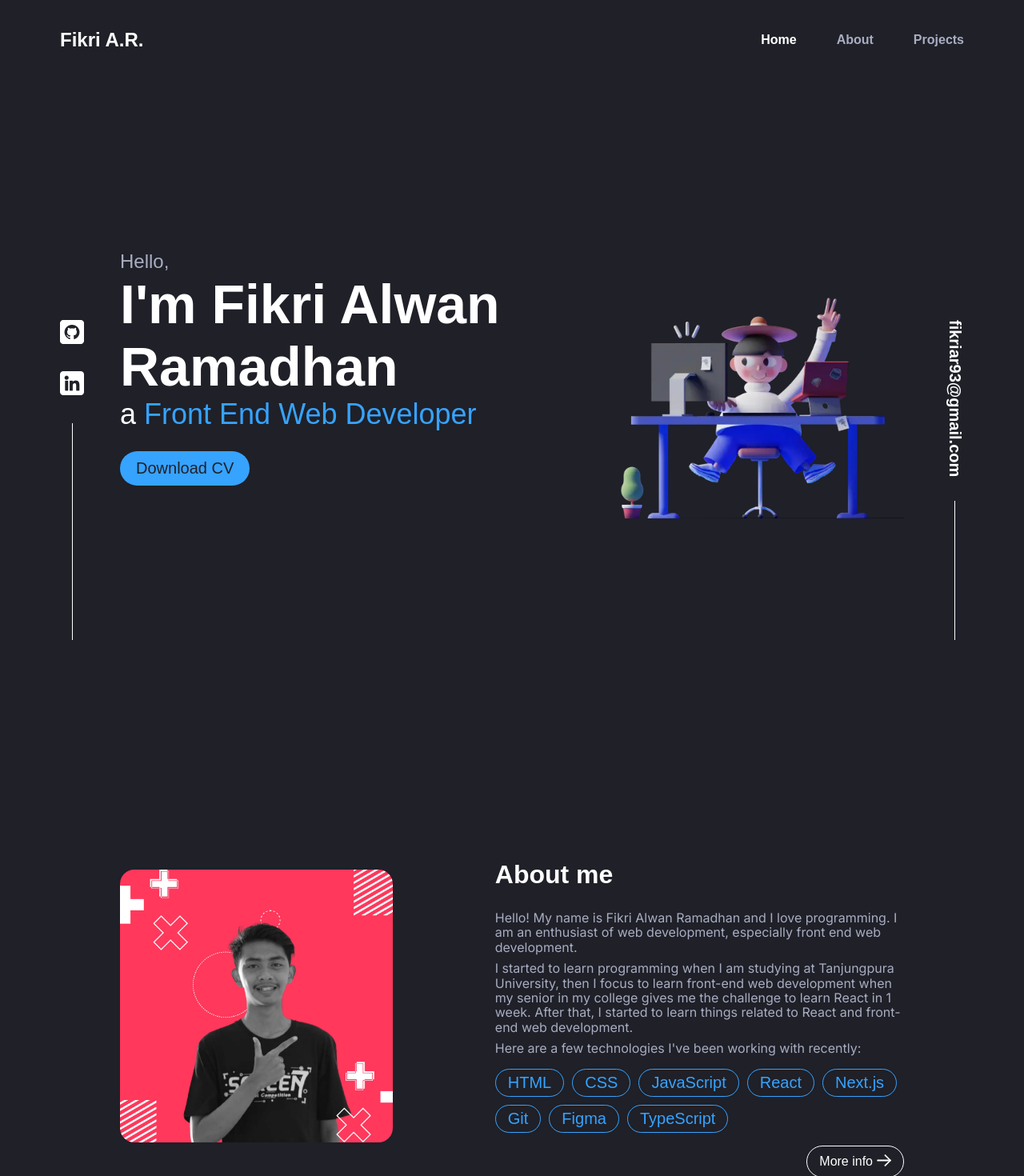
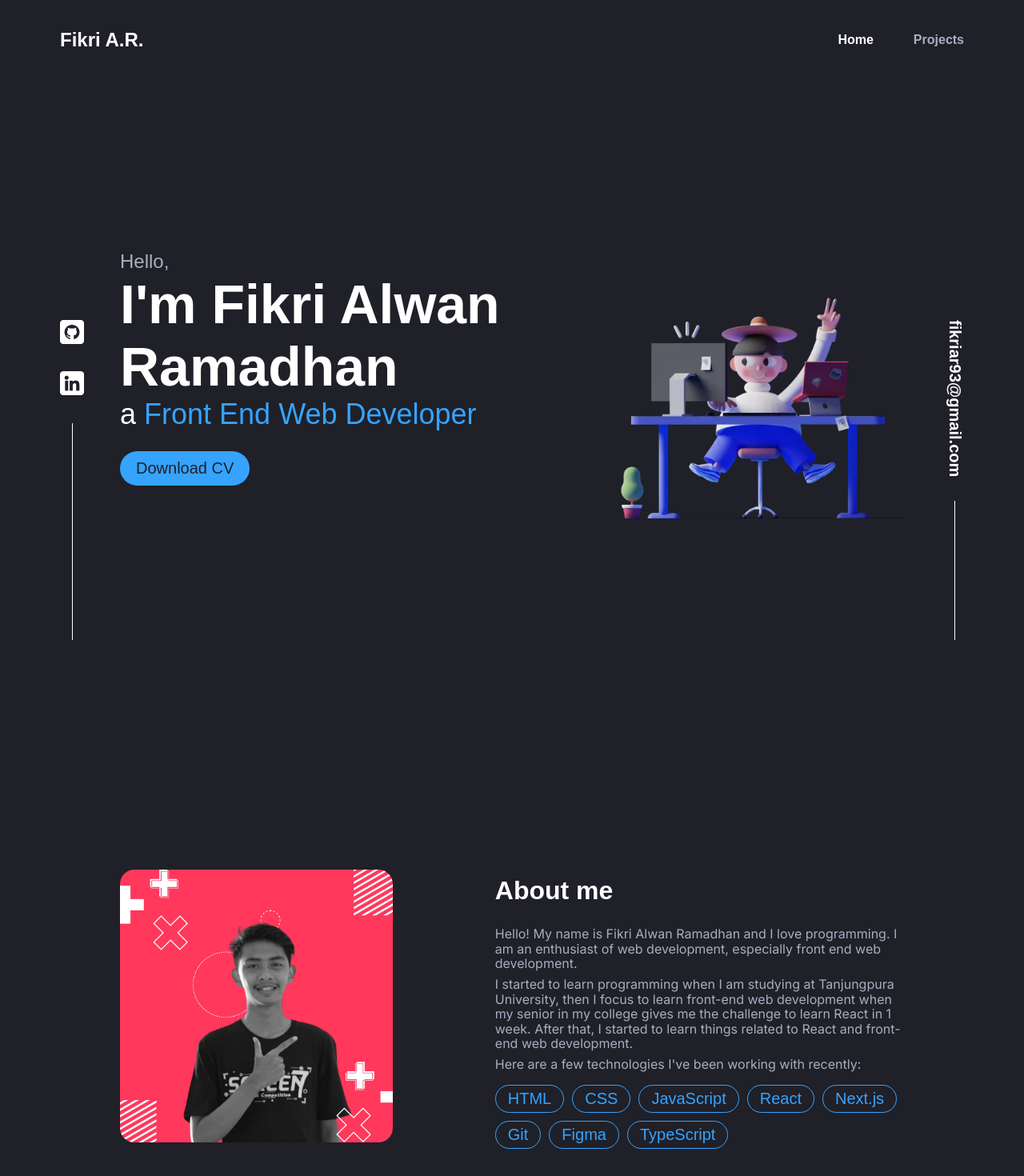
Before and after one commit to fikrialwan/fikrialwan-web, a React (Create React App) app: page / in a window 1280 px wide. Shown: the top 1470 px of the page at 80% size. Built offline with nearby package versions, Linux system fonts and the light colour scheme; a web font is replaced by a local one.

Commit message:
feat: hide about page

```diff
--- a/src/component/about/index.tsx
+++ b/src/component/about/index.tsx
@@ -3,7 +3,7 @@ import { AboutDataType } from "src/data";
 import mq from "src/styles/breakpoints";
 import theme from "src/styles/theme";
 import TechStack from "../tech-stack";
-import MoreButton from "../ui/buttons/more-button";
+// import MoreButton from "../ui/buttons/more-button";
 
 interface AboutSectionProps {
   isHome: Boolean;
@@ -95,7 +95,7 @@ export default function AboutSection({ isHome, data }: AboutSectionProps) {
             Here are a few technologies I've been working with recently:
           </p>
           <TechStack data={data.techStack!} />
-          <MoreButton title="More info" url="/about" />
+          {/* <MoreButton title="More info" url="/about" /> */}
         </article>
       </section>
     );
--- a/src/data/navigation-data.ts
+++ b/src/data/navigation-data.ts
@@ -8,10 +8,10 @@ export const navigationData: NavigationDataType[] = [
     title: "Home",
     link: "/",
   },
-  {
-    title: "About",
-    link: "/about",
-  },
+  // {
+  //   title: "About",
+  //   link: "/about",
+  // },
   {
     title: "Projects",
     link: "/projects",
--- a/src/index.tsx
+++ b/src/index.tsx
@@ -2,7 +2,7 @@ import React from "react";
 import ReactDOM from "react-dom/client";
 import App from "./App";
 import { BrowserRouter, Routes, Route } from "react-router-dom";
-import About from "src/pages/about";
+// import About from "src/pages/about";
 import Home from "src/pages/home";
 import Projects from "src/pages/projects";
 import reportWebVitals from "./reportWebVitals";
@@ -15,7 +15,7 @@ root.render(
     <BrowserRouter>
       <Routes>
         <Route path="/" element={<App />}>
-          <Route path="about" element={<About />} />
+          {/* <Route path="about" element={<About />} /> */}
           <Route path="projects" element={<Projects />} />
           <Route index element={<Home />} />
         </Route>
```
Also changed, not shown: 1 other file (tests, documents, lock files or other folders).
